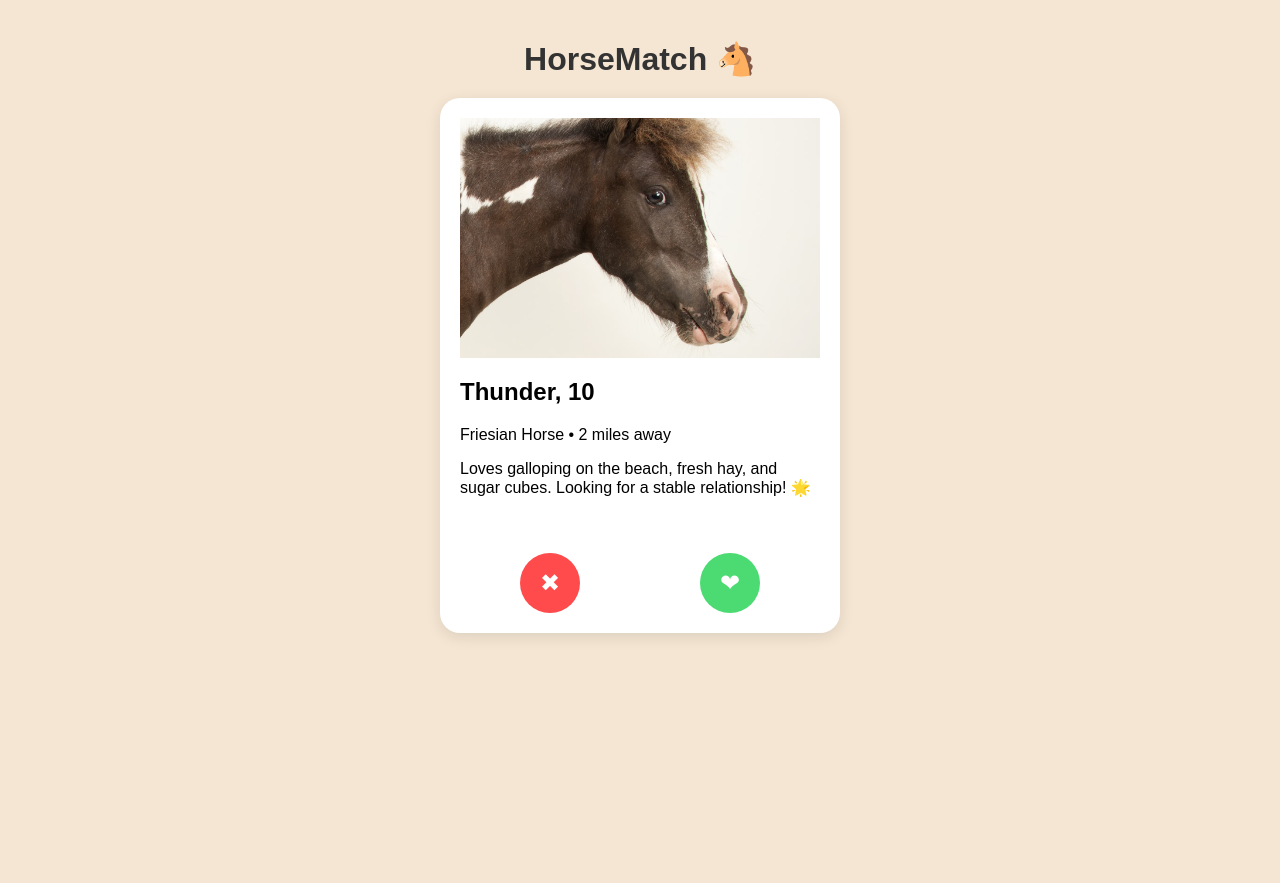
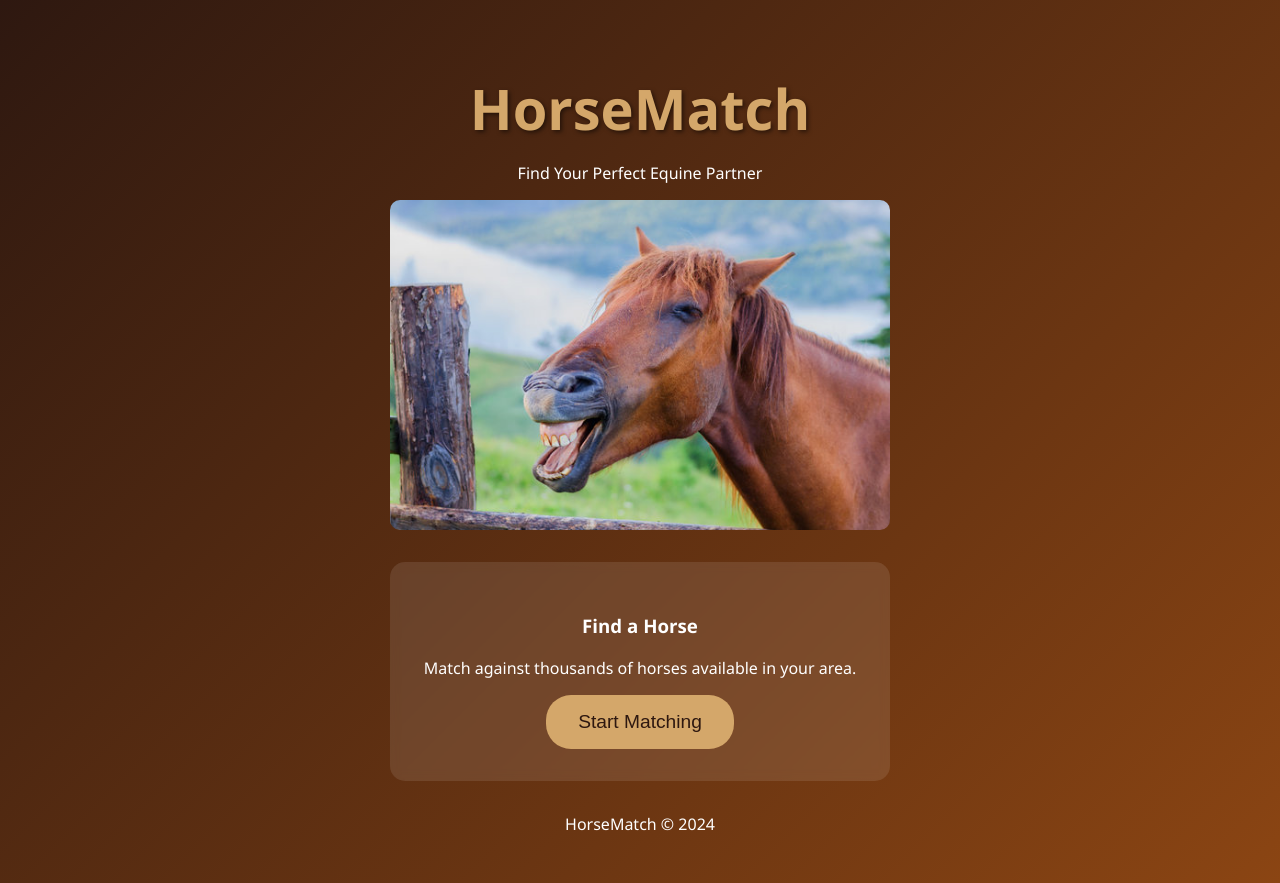
Before and after one commit to lewpar/horsematch, a plain HTML site: page index.html in a window 1280 px wide. Before the commit the page ends 800 px from the top, so only its background shows below. Drawn offline with Linux system fonts and the light colour scheme.

Commit message:
Added portal page.

```diff
--- a/index.html
+++ b/index.html
@@ -1,233 +1,145 @@
 <html>
     <head>
-        <meta charset="UTF-8">
-        <title>HorseMatch: Dating for Horses</title>
+        <title>HorseMatch Portal</title>
         <style>
-        body {
-            font-family: 'Arial', sans-serif;
-            margin: 0;
-            padding: 0;
-            background: #f5e6d3;
-            height: 100vh;
+        :root {
+        --primary: #2e1810;
+        --secondary: #8b4513;
+        --accent: #d4a76a;
         }
 
-        .container {
-            max-width: 400px;
-            margin: 0 auto;
-            padding: 20px;
+        body {
+        margin: 0;
+        min-height: 100vh;
+        font-family: 'Segoe UI', system-ui;
+        background: linear-gradient(135deg, var(--primary), var(--secondary));
+        color: white;
+        display: flex;
+        flex-direction: column;
+        align-items: center;
         }
 
-        .card {
-            display: flex;
-            flex-direction: column;
-
-            background: white;
-            border-radius: 20px;
-            box-shadow: 0 4px 15px rgba(0,0,0,0.1);
-            overflow: hidden;
-            position: relative;
+        .portal {
+        text-align: center;
+        padding: 2rem;
+        max-width: 1200px;
         }
 
-        .horse-info {
-            padding: 20px;
+        h1 {
+        font-size: 3.5rem;
+        margin-bottom: 0.5rem;
+        color: var(--accent);
+        text-shadow: 2px 2px 4px rgba(0,0,0,0.5);
         }
 
-        .horse-img {
-            max-width: 100%;
+        .horse-animation {
+        width: 300px;
+        height: 300px;
+        margin: 2rem auto;
         }
 
-        .buttons {
-            display: flex;
-            justify-content: space-around;
-            padding: 20px;
+        .horse-animation path {
+        stroke: var(--accent);
+        stroke-width: 2;
+        fill: none;
+        stroke-dasharray: 1000;
+        stroke-dashoffset: 1000;
+        animation: drawHorse 3s ease forwards;
         }
 
-        .btn {
-            width: 60px;
-            height: 60px;
-            border-radius: 50%;
-            border: none;
-            cursor: pointer;
-            transition: transform 0.2s;
+        @keyframes drawHorse {
+        to {
+            stroke-dashoffset: 0;
+        }
         }
 
-        .btn:hover {
-            transform: scale(1.1);
+        .match-options {
+        display: grid;
+        grid-template-columns: repeat(auto-fit, minmax(280px, 1fr));
+        gap: 2rem;
+        margin: 2rem 0;
         }
 
-        .nope {
-            background: #ff4b4b;
-            color: white;
-            font-size: 24px;
+        .option-card {
+        background: rgba(255,255,255,0.1);
+        border-radius: 15px;
+        padding: 2rem;
+        transition: transform 0.3s;
+        backdrop-filter: blur(5px);
         }
 
-        .like {
-            background: #4bdb72;
-            color: white;
-            font-size: 24px;
+        .option-card:hover {
+        transform: translateY(-5px);
         }
 
-        .profile-pic svg {
-            width: 100%;
-            height: 100%;
+        .cta-button {
+        background: var(--accent);
+        color: var(--primary);
+        border: none;
+        padding: 1rem 2rem;
+        border-radius: 25px;
+        font-size: 1.2rem;
+        cursor: pointer;
+        transition: all 0.3s;
         }
 
-        .swipe-animation {
-            animation: swipe 0.5s ease-out forwards;
+        .cta-button:hover {
+        background: white;
+        transform: scale(1.05);
         }
 
-        @keyframes swipe {
-            to {
-            transform: translateX(400px) rotate(30deg);
-            opacity: 0;
-            }
+        .cover {
+            border-radius: 10px;
+            max-width: 500px;
         }
 
-        .logo {
-            text-align: center;
-            padding: 20px;
-            font-size: 32px;
-            font-weight: bold;
-            color: #333;
-        }
-
-        .match-animation {
-            position: fixed;
-            top: 0;
-            left: 0;
-            width: 100%;
-            height: 100%;
-            background: rgba(0,0,0,0.8);
-            display: none;
-            justify-content: center;
-            align-items: center;
-            color: white;
-            font-size: 48px;
-            z-index: 1000;
-        }
-
-        .hearts {
-            position: absolute;
-            animation: float 3s infinite;
-        }
-
-        @keyframes float {
-            0%, 100% { transform: translateY(0); }
-            50% { transform: translateY(-20px); }
-        }
         </style>
     </head>
-    <body>
-        <div class="match-animation">
-        🎉 It's a Match! 🎉
-        <div class="hearts">❤️🐴❤️</div>
-        </div>
+<body>
 
-        <div class="container">
-        <div class="logo">HorseMatch 🐴</div>
-        <div class="card" id="current-profile">
-            <div class="horse-info">
-            <img class="horse-img" src="./images/thunder.png"/>
-            <h2>Thunder, 10</h2>
-            <p>Friesian Horse • 2 miles away</p>
-            <p>Loves galloping on the beach, fresh hay, and sugar cubes. Looking for a stable relationship! 🌟</p>
-            </div>
-            <div class="buttons">
-            <button class="btn nope" onclick="swipe('left')">✖</button>
-            <button class="btn like" onclick="swipe('right')">❤</button>
-            </div>
-        </div>
-        </div>
+<div class="portal">
+  <h1>HorseMatch</h1>
+  <p>Find Your Perfect Equine Partner</p>
 
-        <script>
-        const horses = [
-            {
-                name: "Thunder",
-                age: 10,
-                breed: "Friesian Horse",
-                distance: 2,
-                bio: "Loves galloping on the beach, fresh hay, and sugar cubes. Looking for a stable relationship! 🌟",
-                image: "./images/thunder.png"
-            },
-            {
-                name: "Luna",
-                age: 15,
-                breed: "Arabian Horse",
-                distance: 5,
-                bio: "Elegant and spirited. Seeking a companion for moonlit trots. No ponies please! 🌙",
-                image: "./images/luna.png"
-            },
-            {
-                name: "John",
-                age: 34,
-                breed: "Definitely a horse",
-                distance: 1,
-                bio: "I am a horse looking for another horse to be horses together",
-                image: "./images/john.png"
-            },
-            {
-                name: "Duke",
-                age: 7,
-                breed: "Clydesdale",
-                distance: 3,
-                bio: "Gentle giant with a heart of gold. Expert at pulling carriages. Looking for my princess! 👑",
-                image: "./images/duke.png"
-            },
-            {
-                name: "Marty",
-                age: 13,
-                breed: "Zebra",
-                bio: "Ah, you came to the right place, my friend! Dr. Marty D.D.S. is in the house! Please hop on top of my sterilized examination table, if you may.",
-                image: "./images/marty.png"
-            },
-            {
-                name: "Odin",
-                age: 10,
-                breed: "The only breed",
-                distance: 1,
-                bio: "Fast as heck boi",
-                image: "./images/odin.png"
-            }
-        ];
+  <img src="./images/cover.png" class="cover" />
 
-        let currentIndex = 0;
+  <div class="match-options">
+    <div class="option-card">
+      <h3>Find a Horse</h3>
+      <p>Match against thousands of horses available in your area.</p>
+      <a href="/match.html"><button class="cta-button">Start Matching</button></a>
+    </div>
+  </div>
 
-        function swipe(direction) {
-            const card = document.getElementById('current-profile');
-            card.classList.add('swipe-animation');
+  <footer>
+    <p>HorseMatch © 2024</p>
+  </footer>
+</div>
 
-            if (direction === 'right') {
-                if (Math.random() < 0.1) {
-                    setTimeout(showMatch, 500);
-                }
-            }
+<script>
+// Add smooth scrolling to all links
+document.querySelectorAll('a[href^="https"]').forEach(anchor => {
+  anchor.addEventListener('click', function (e) {
+    e.preventDefault();
+    const href = this.getAttribute('href');
 
-            setTimeout(() => {
-                    card.classList.remove('swipe-animation');
-                    loadNextProfile();
-                }, 500);
-        }
+    // Animate out
+    document.body.style.opacity = 0;
 
-        function showMatch() {
-            const matchAnimation = document.querySelector('.match-animation');
-            matchAnimation.style.display = 'flex';
-            setTimeout(() => {
-                matchAnimation.style.display = 'none';
-            }, 3000);
-        }
+    // Navigate after animation
+    setTimeout(() => {
+      window.location.href = href;
+    }, 500);
+  });
+});
 
-        function loadNextProfile() {
-            currentIndex = (currentIndex + 1) % horses.length;
-            const horse = horses[currentIndex];
+// Add hover animation to horse
+const horse = document.querySelector('.horse-animation path');
+horse.addEventListener('mouseenter', () => {
+  horse.style.animation = 'none';
+  horse.offsetHeight; // Trigger reflow
+  horse.style.animation = 'drawHorse 3s ease forwards';
+});
 
-            const horseInfo = document.querySelector('.horse-info');
-            horseInfo.innerHTML = `
-                <img class="horse-img" src="${horse.image}"/>
-                <h2>${horse.name}, ${horse.age}</h2>
-                <p>${horse.breed} • ${horse.distance} mile(s) away</p>
-                <p>${horse.bio}</p>
-            `;
-        }
-        </script>
-    </body>
-</html>
+</script>
+</body></html>
```
Also changed, not shown: match.html (added, +251 -0 lines), images/cover.png (added).
